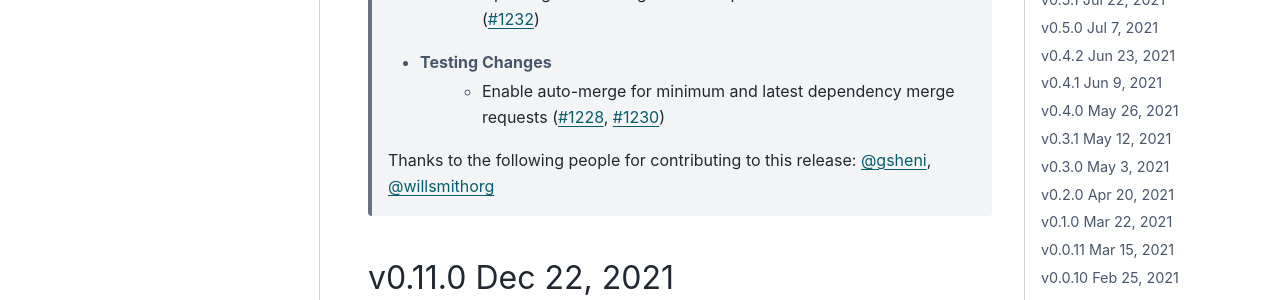
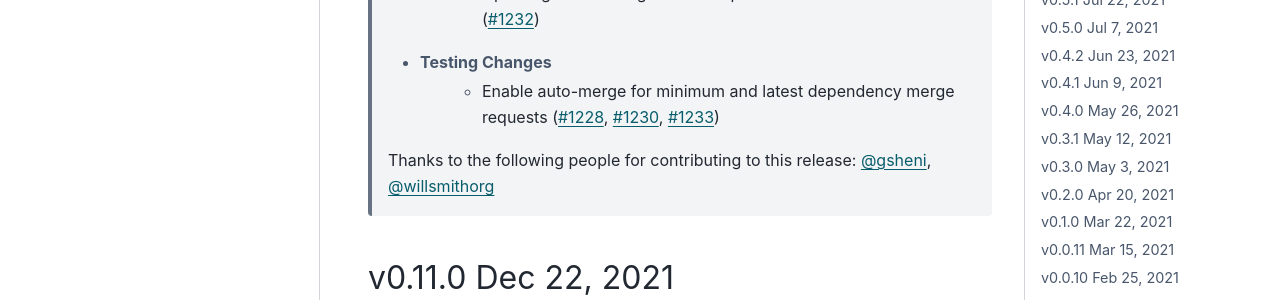
Before and after one commit to alteryx/woodwork, a Sphinx documentation site: the page built from docs/source/release_notes.rst, in a window 1280 px wide and 900 px high. Shown: the part 447-747 px from the top of the window. Built offline with Sphinx 7.4.7 and the PyData theme 0.15.4, drawn with Linux system fonts in a browser that asks for light colours; comment, search, counter and statistics services are not loaded.

Commit message:
Update release_notes.rst

```diff
--- a/docs/source/release_notes.rst
+++ b/docs/source/release_notes.rst
@@ -11,7 +11,7 @@ Future Release
     * Documentation Changes
         * Updating contributing doc with Spark installat instructions (:pr:`1232`)
     * Testing Changes
-        * Enable auto-merge for minimum and latest dependency merge requests (:pr:`1228`, :pr:`1230`)
+        * Enable auto-merge for minimum and latest dependency merge requests (:pr:`1228`, :pr:`1230`, :pr:`1233`)
 
     Thanks to the following people for contributing to this release:
     :user:`gsheni`, :user:`willsmithorg`
```
